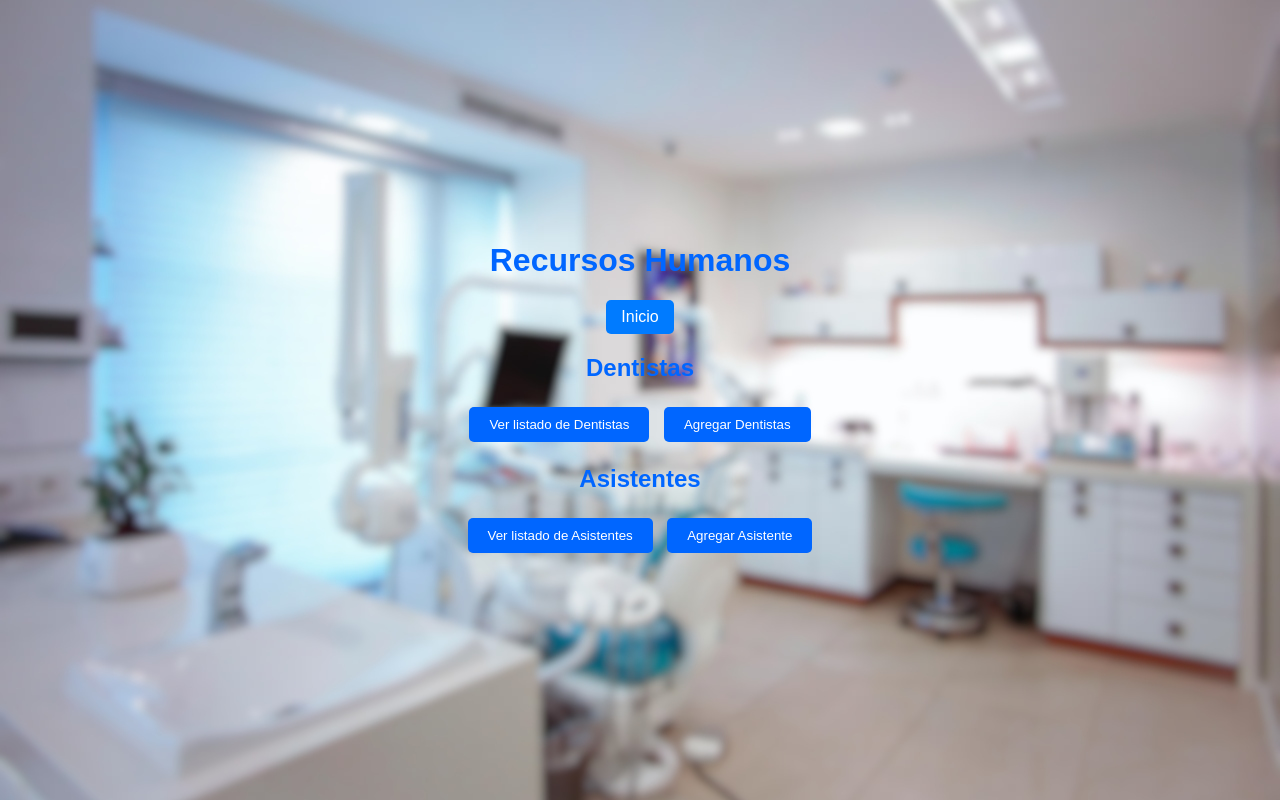
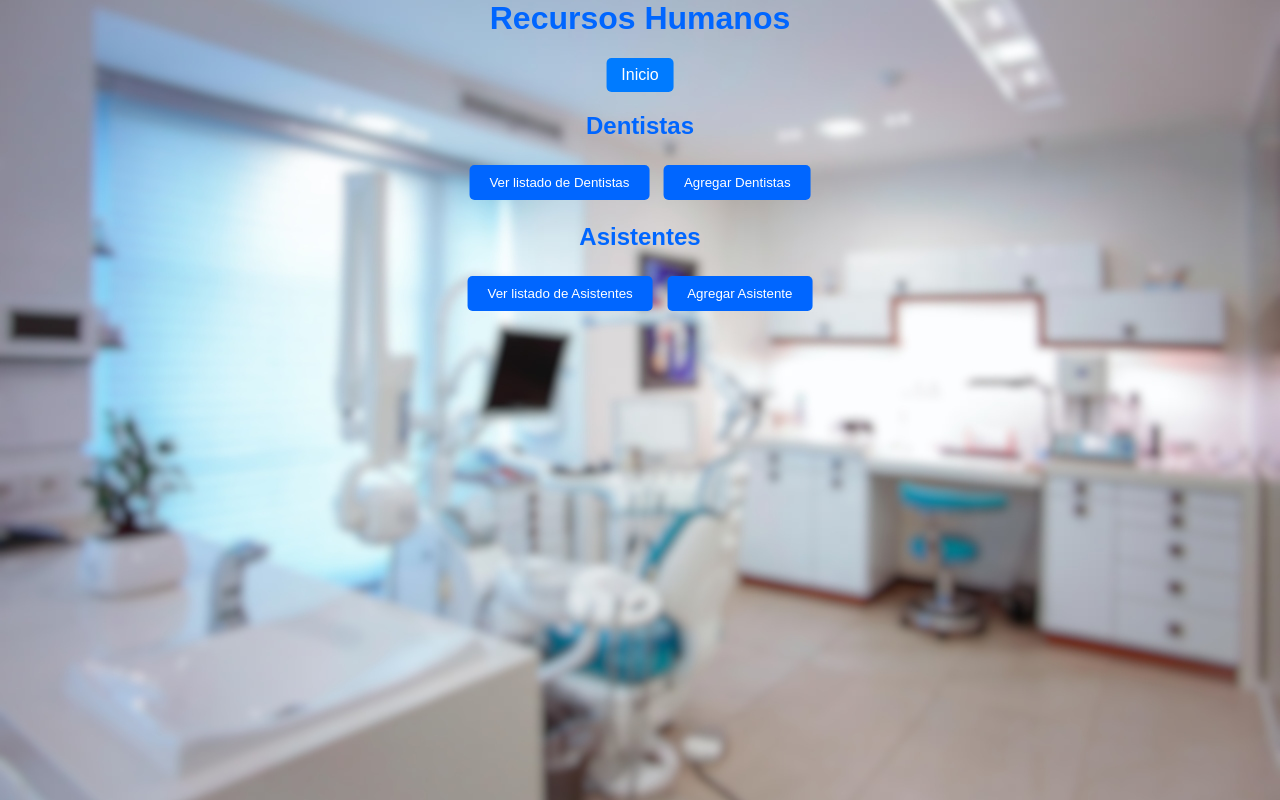
Before and after one commit to url-classes/ClinicaDental, a Django app: template app/templates/layouts/recursosHumanos.html in a window 1280 px wide. Run offline with Django 5.2, Linux system fonts and the light colour scheme; the template is opened without the code that fills it, so the values that code supplies are empty.

Commit message:
cambios a style recursos humanos

```diff
--- a/app/static/css/styleRecursosHumanos.css
+++ b/app/static/css/styleRecursosHumanos.css
@@ -1,9 +1,19 @@
 body {
+  position: relative;
   margin: 0;
   padding: 0;
   font-family: Arial, sans-serif;
-  background-color: #f0f7ff; /* Azul claro para el fondo */
-  color: #333; /* Color de texto */
+  background-color: #f0f7ff;
+  color: #333;
+  min-height: 100vh; /* Asegura que el body tome al menos la altura completa de la ventana */
+}
+
+.content {
+  position: absolute;
+  top: 0;
+  left: 50%;
+  transform: translateX(-50%); /* Centra el contenido horizontalmente */
+  text-align: center;
 }
 
 .background-image {
@@ -15,10 +25,6 @@ body {
   justify-content: center;
   align-items: center;
   flex-direction: column; /* Alinear elementos en columna */
-}
-
-.content {
-  text-align: center;
 }
 
 h1, h2 {
--- a/clinica/settings.py
+++ b/clinica/settings.py
@@ -86,7 +86,7 @@ DATABASES = {
         'ENGINE': 'django.db.backends.mysql',  # Motor de base de datos para MySQL
         'NAME': 'clinica_dental',  # Nombre de la base de datos
         'USER': 'root',  # Usuario de la base de datos
-        'PASSWORD': 'MALUGUCK57',  # Contraseña del usuario de la base de datos
+        'PASSWORD': 'root',  # Contraseña del usuario de la base de datos
         'HOST': 'localhost',  # Dirección del servidor de base de datos
         'PORT': '3306',  # Puerto del servidor de base de datos
     }
```
